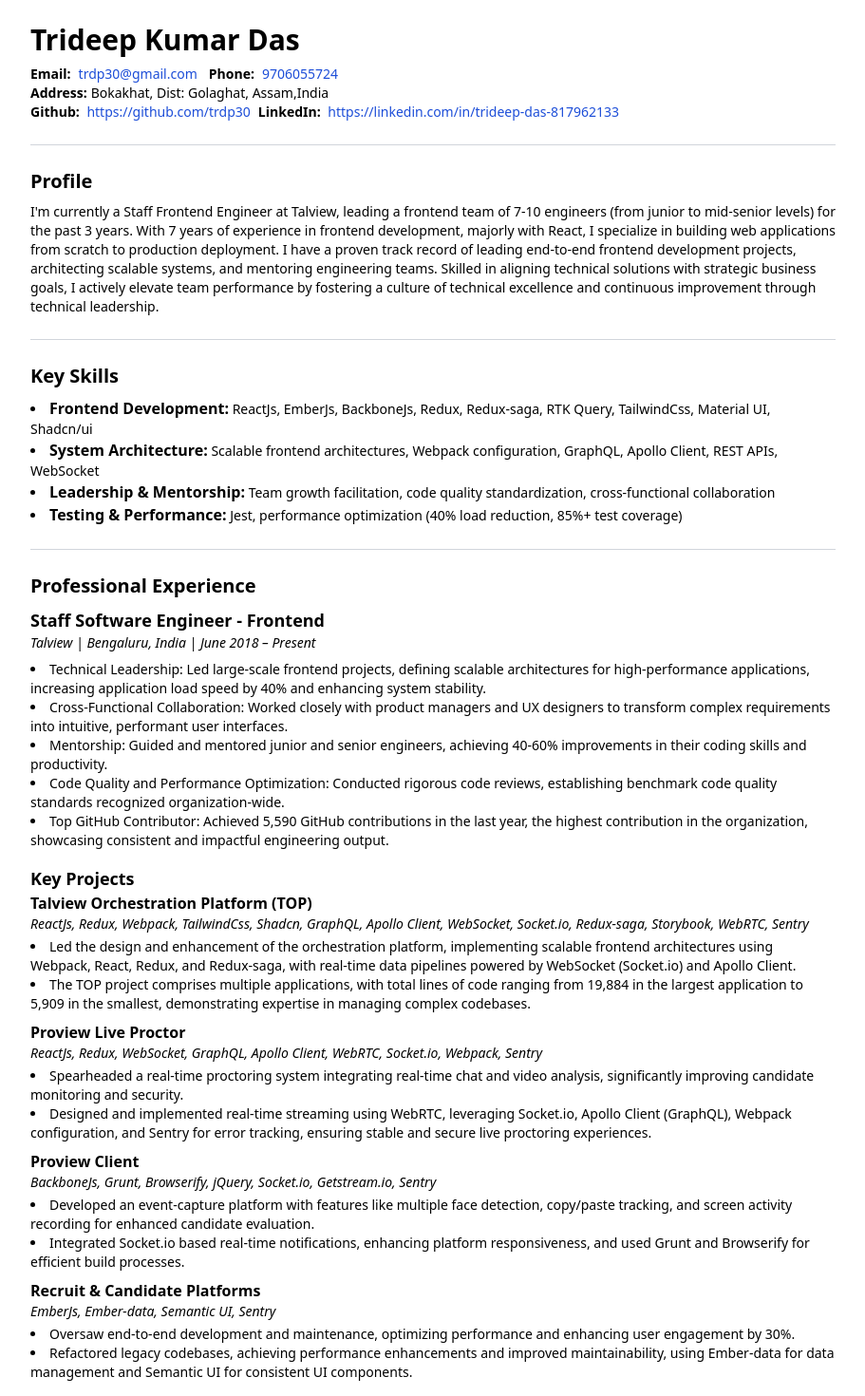
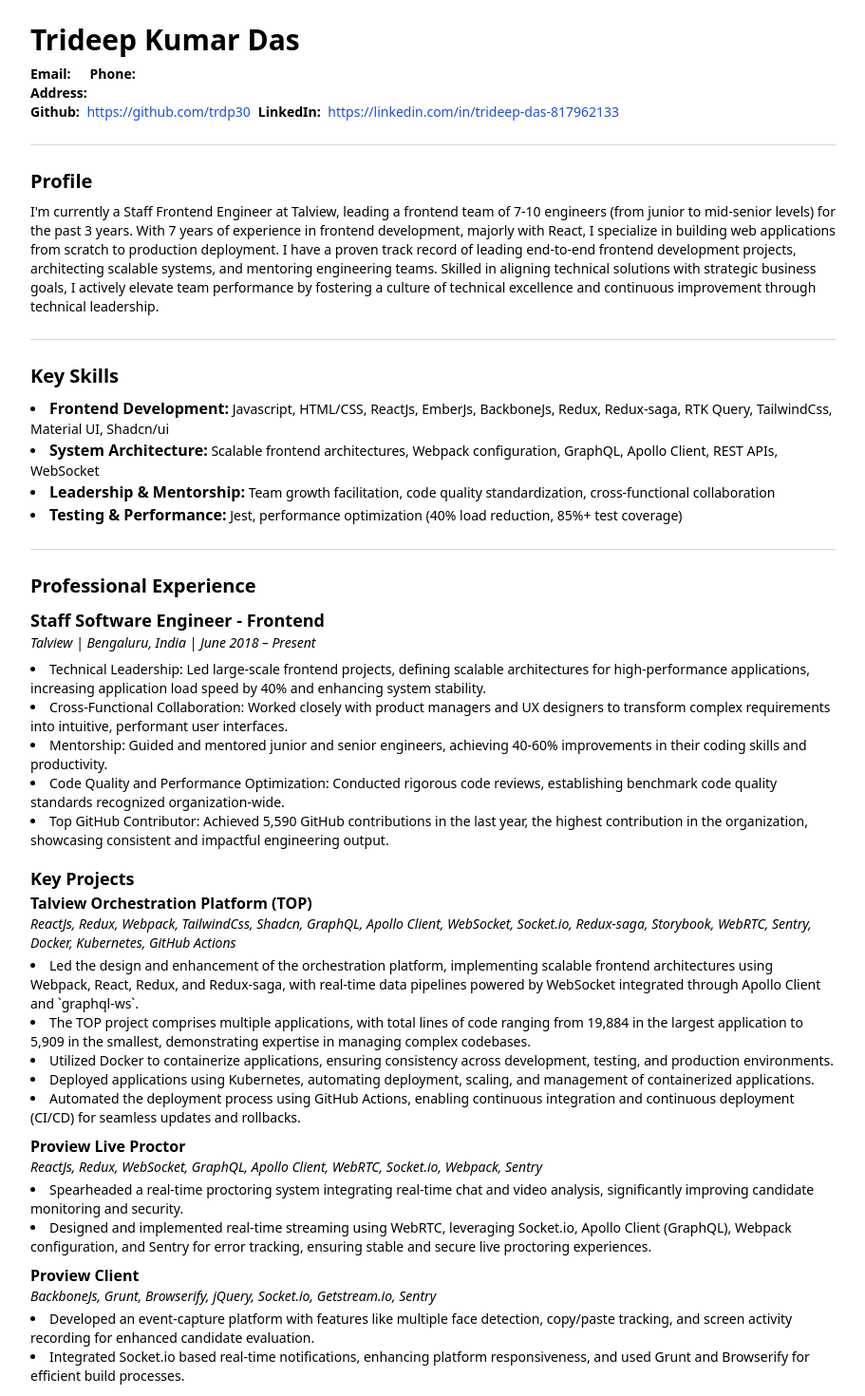
Before and after one commit to trdp30/trdp30-resume.github.io, a React (Vite) app: page / in a window 1280 px wide. Shown: the top 1470 px of the page at 95% size, without its empty margins (184-1095 px from the left). Built offline with nearby package versions, Linux system fonts and the light colour scheme.

Commit message:
minor correction

```diff
--- a/src/App.tsx
+++ b/src/App.tsx
@@ -6,16 +6,16 @@
         <div className="flex flex-wrap gap-1 text-sm">
           <span className="mr-1 font-bold">Email:</span>
           <a className="text-blue-700" href="mailto:trdp30@gmail.com">
-            trdp30@gmail.com
+            {import.meta.env.VITE_EMAIL_ADDRESS}
           </a>
           <span className="mr-1 ml-2 font-bold">Phone:</span>
           <a className="text-blue-700" href="tel:trdp30@gmail.com">
-            9706055724
+            {import.meta.env.VITE_PHONE_NUMBER}
           </a>
         </div>
         <p className="text-sm">
           <span className="mr-1 font-bold">Address:</span>
-          <span>Bokakhat, Dist: Golaghat, Assam,India</span>
+          <span>{import.meta.env.VITE_ADDRESS}</span>
         </p>
         <div className="text-sm">
           <span className="mr-1 font-bold">Github: </span>
@@ -59,8 +59,8 @@
         <ul className="list-disc list-inside text-sm">
           <li>
             <strong className="text-base">Frontend Development:</strong>{" "}
-            ReactJs, EmberJs, BackboneJs, Redux, Redux-saga, RTK Query,
-            TailwindCss, Material UI, Shadcn/ui
+            Javascript, HTML/CSS, ReactJs, EmberJs, BackboneJs, Redux,
+            Redux-saga, RTK Query, TailwindCss, Material UI, Shadcn/ui
           </li>
           <li>
             <strong className="text-base">System Architecture:</strong> Scalable
@@ -127,20 +127,35 @@
             <p className="text-sm italic">
               ReactJs, Redux, Webpack, TailwindCss, Shadcn, GraphQL, Apollo
               Client, WebSocket, Socket.io, Redux-saga, Storybook, WebRTC,
-              Sentry
+              Sentry, Docker, Kubernetes, GitHub Actions
             </p>
             <ul className="list-disc list-inside text-sm mt-1">
               <li>
                 Led the design and enhancement of the orchestration platform,
                 implementing scalable frontend architectures using Webpack,
                 React, Redux, and Redux-saga, with real-time data pipelines
-                powered by WebSocket (Socket.io) and Apollo Client.
+                powered by WebSocket integrated through Apollo Client and
+                `graphql-ws`.
               </li>
               <li>
                 The TOP project comprises multiple applications, with total
                 lines of code ranging from 19,884 in the largest application to
                 5,909 in the smallest, demonstrating expertise in managing
                 complex codebases.
+              </li>
+              <li>
+                Utilized Docker to containerize applications, ensuring
+                consistency across development, testing, and production
+                environments.
+              </li>
+              <li>
+                Deployed applications using Kubernetes, automating deployment,
+                scaling, and management of containerized applications.
+              </li>
+              <li>
+                Automated the deployment process using GitHub Actions, enabling
+                continuous integration and continuous deployment (CI/CD) for
+                seamless updates and rollbacks.
               </li>
             </ul>
           </div>
@@ -210,7 +225,7 @@
         <h2 className="text-xl font-semibold mb-2">Achievements</h2>
         <ul className="list-disc list-inside text-sm">
           <li>
-            5,590 GitHub Contributions in 2023: Achieved the highest GitHub
+            5,590 GitHub Contributions in 2024: Achieved the highest GitHub
             contribution in the organization for the year.
           </li>
           <li>
```
